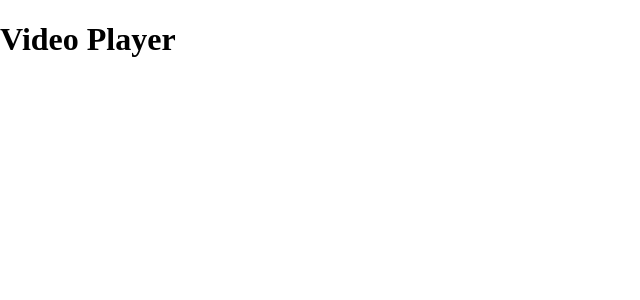
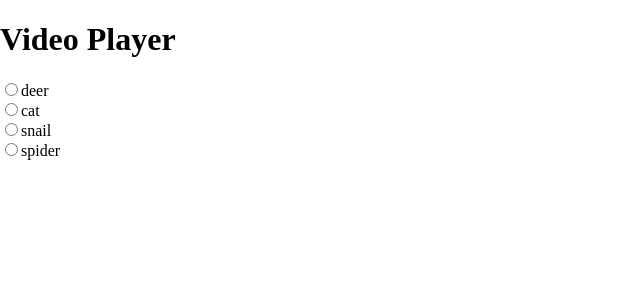
Before and after one commit to raycris/video-player, a React (Vite) app: page / in a window 1280 px wide. Shown: the top 300 px of the page, without its empty margins (0-640 px from the left). Built offline with nearby package versions, Linux system fonts and the light colour scheme.

Commit message:
Menu component ready

```diff
--- a/src/App.jsx
+++ b/src/App.jsx
@@ -1,5 +1,8 @@
 import { useState } from "react";
 import "./App.css";
+
+import Menu from "./components/Menu";
+import Video from "./components/Video";
 
 const videos = {
   deer: "https://s3.amazonaws.com/codecademy-content/courses/React/react_video-fast.mp4",
@@ -11,18 +14,22 @@ const videos = {
 };
 
 const videoNames = Object.keys(videos);
+console.log(videoNames);
 
 function App() {
-  const [videoSrc, setVideoSrc] = useState(videos.deer);
+  const [videoSelected, setVideoSelected] = useState(videos.deer);
 
   function onSelectVideo(video) {
     const videoSelected = videos[video];
-    setVideoSrc(videoSelected);
+    console.log(videoSelected);
+    setVideoSelected(videoSelected);
   }
 
   return (
     <div>
       <h1>Video Player</h1>
+      <Menu onSelectVideo={onSelectVideo} videoValues={videoNames}/>
+      <Video videoSelected={videoSelected} />
     </div>
   );
 }
--- /dev/null
+++ b/src/components/Menu.jsx
@@ -0,0 +1,16 @@
+import React from 'react'
+
+const Menu = ({ onSelectVideo, videoValues }) => {
+  return (
+    <form onClick={(event) => onSelectVideo(event.target.value)}>
+      {videoValues.map((value, index) => (
+        <div key={index}>
+          <input type="radio" name="src" value={value} />
+          {value}
+        </div>
+      ))}
+    </form>
+  )
+}
+
+export default Menu
--- /dev/null
+++ b/src/components/Video.jsx
@@ -0,0 +1,9 @@
+import React from "react";
+
+const Video = () => {
+  return (
+    <div></div>
+  );
+};
+
+export default Video;
```
Also changed, not shown: 1 other file (tests, documents, lock files or other folders).
